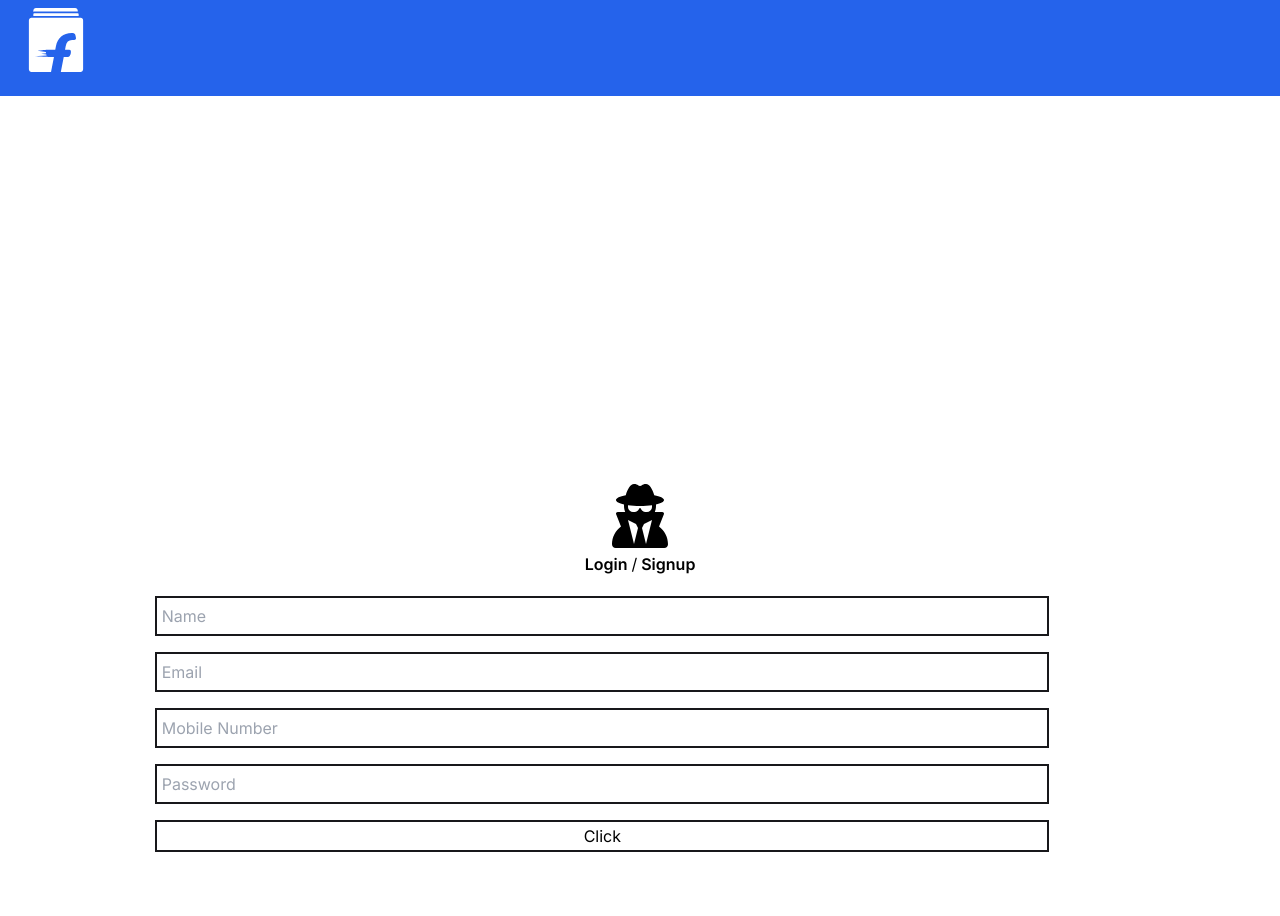
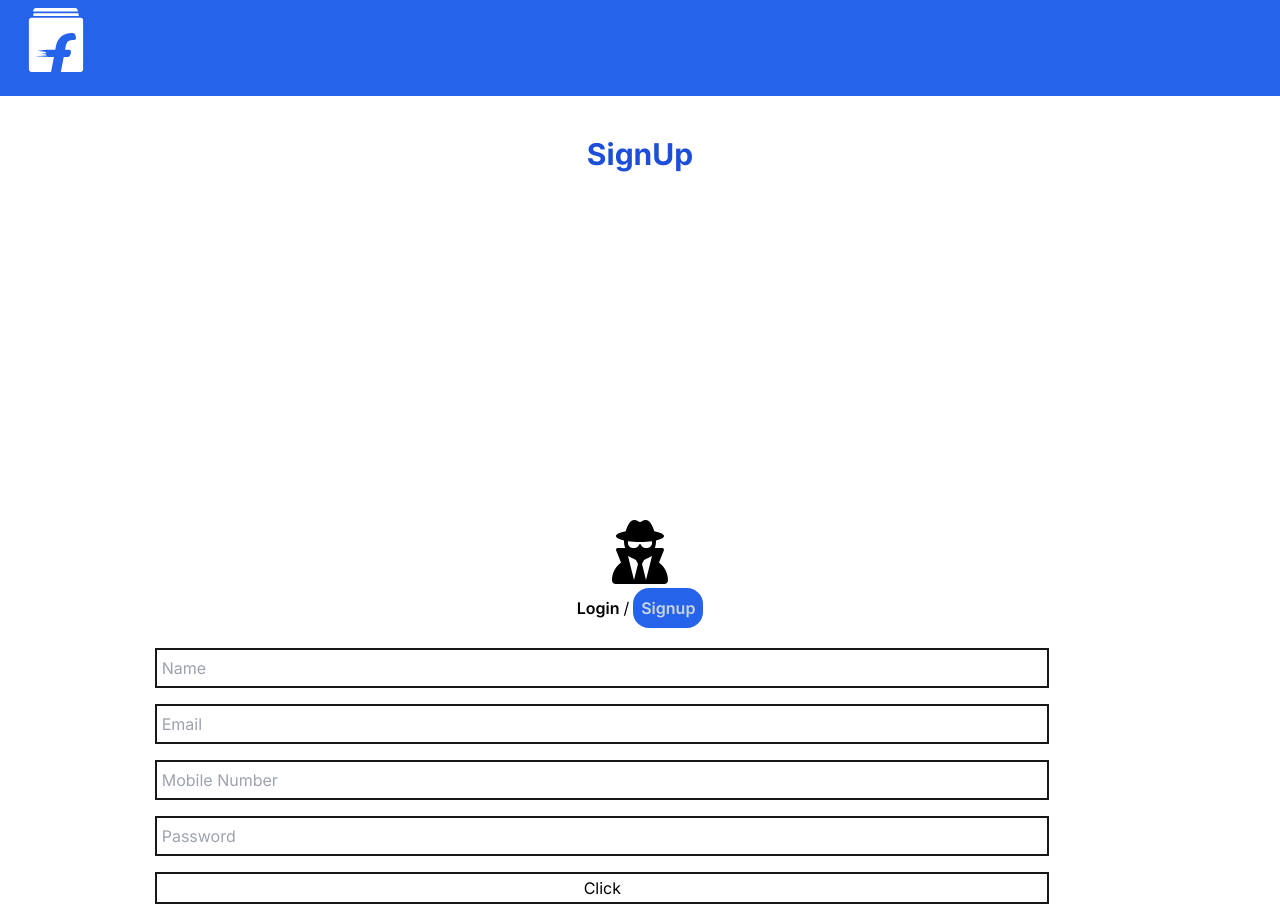
Before and after one commit to coderfrnd/E-commerce, a Next.js app: page /mobsignup in a window 1280 px wide. Before the commit the page ends 864 px from the top, so only its background shows below. Built offline with nearby package versions, Linux system fonts and the light colour scheme.

Commit message:
Login signup page modified

```diff
--- a/src/app/moblogin/page.js
+++ b/src/app/moblogin/page.js
@@ -27,15 +27,20 @@ const Page = () => {
   return (
     <div className="grid w-full h-full m-0">
       <div className="header bg-blue-600 h-24 text-white">
+        <Link href='/'>
           <SiFlipkart className="h-16 m-2 w-24" />
+        </Link>
       </div>
+
+      <div className="flex flex-col justify-evenly items-center">
+        <h1 className="text-center relative top-10 text-3xl font-bold	text-blue-700 ">LogIn</h1>
         <div className="flex justify-center p-0 mt-[30%] mb-0 flex-col items-center">
           <FaUserSecret className="h-16 m-1 w-24" />
           <div className="space-x-1">
             <Link href='/moblogin'>
-          <span className="text-black font-semibold hover:text-blue-600">
+              <button className="text-slate-300 font-semibold bg-blue-600  p-2 rounded-2xl">
                 Login
-          </span>
+              </button>
             </Link>
 
             <span>/</span>
@@ -44,6 +49,7 @@ const Page = () => {
                 Signup
               </span>
             </Link>
+          </div>
         </div>
       </div>
       <div className="flex justify-center p-1 mt-[0%] ">
--- a/src/app/mobsignup/page.js
+++ b/src/app/mobsignup/page.js
@@ -27,24 +27,30 @@ const Page = () => {
   return (
     <div className="grid w-full h-full m-0">
       <div className="header bg-blue-600 h-24 text-white">
-        <SiFlipkart className="h-16 m-2 w-24" />
+        <Link href='/'>
+          <SiFlipkart className="h-16 m-2 w-24" />
+        </Link>
       </div>
+
+      <div className="flex flex-col justify-evenly items-center">
+        <h1 className="text-center relative top-10 text-3xl font-bold	text-blue-700 ">SignUp</h1>
       <div className="flex justify-center p-0 mt-[30%] mb-0 flex-col items-center">
         <FaUserSecret className="h-16 m-1 w-24" />
         <div className="space-x-1">
           <Link href='/moblogin'>
-          <span className="text-black font-semibold hover:text-blue-600">
+          <button className="text-black font-semibold">
             Login
-          </span>
+          </button>
           </Link>
 
           <span>/</span>
           <Link href='/mobsignup'>
-          <span className="text-black font-semibold hover:text-blue-600">
+          <button className="text-slate-300  bg-blue-600  p-2 rounded-2xl font-semibold">
             Signup
-          </span>
+          </button>
           </Link>
         </div>
+      </div>
       </div>
       <div className="flex justify-center p-1 mt-[0%] ">
         <div className="h-full w-[80%] mt-0 p-2  ">
```
Lines whose indentation alone changed are shown as unchanged.
